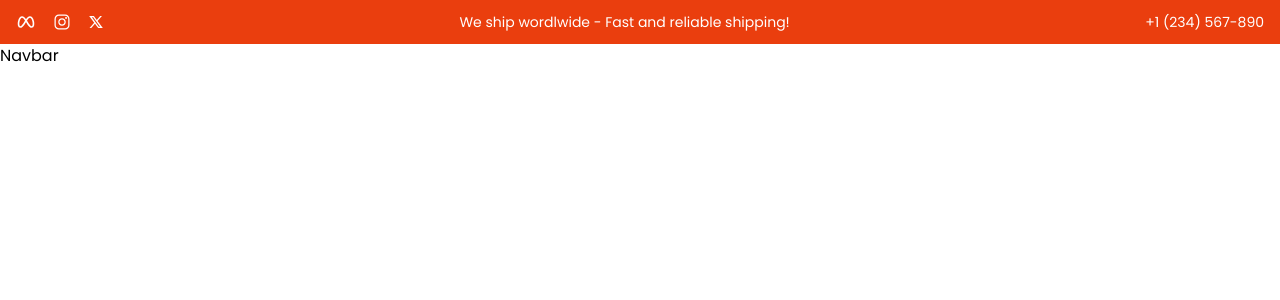
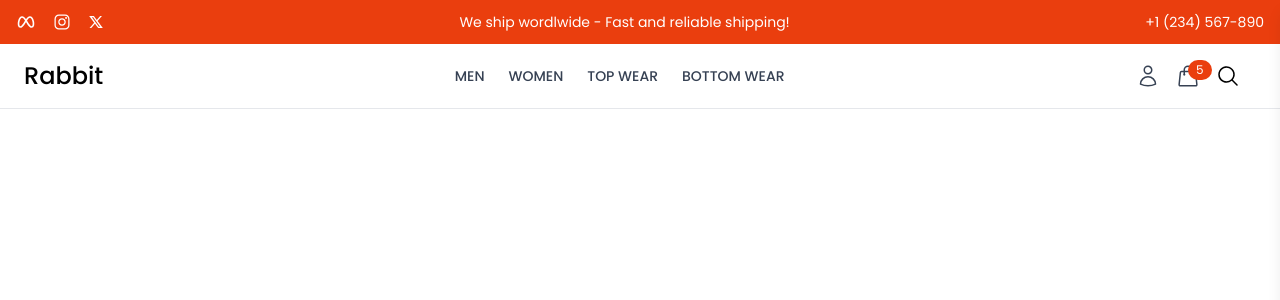
Before and after one commit to nidhii1401/E-Commerce-Website, a React (Vite) app in the folder FrontEnd/: page / in a window 1280 px wide. Shown: the top 300 px of the page. Built offline with nearby package versions, Linux system fonts and the light colour scheme.

Commit message:
"cart-content in progress"

```diff
--- /dev/null
+++ b/FrontEnd/src/components/Cart/CartContent.jsx
@@ -0,0 +1,63 @@
+import React, { useState } from "react";
+
+const CartContent = () => {
+
+  const cartProducts = [
+    {
+      productId: 1,
+      name: "T-shirt",
+      size: "M",
+      color: "Red",
+      quantity: 1,
+      price: 15,
+      image: "https://picsum.photos/200?random=1",
+    },
+    {
+      productId: 2,
+      name: "Jeans",
+      size: "M",
+      color: "Blue",
+      quantity: 1,
+      price: 45,
+      image: "https://picsum.photos/200?random=2",
+    },
+    {
+      productId: 2,
+      name: "Shirt",
+      size: "M",
+      color: "Blue",
+      quantity: 1,
+      price: 65,
+      image: "https://picsum.photos/200?random=3",
+    },
+  ];
+
+  return (
+    <div>
+      {cartProducts.map((product, index) => (
+        <div
+          key={index}
+          className="flex items-start justify-between py-4 border-b"
+        >
+            <div className="flex items-start">
+                <img src={product.image} alt={product.name}  className="w-40 h-40 object-cover mr-4 rounded "/>
+                <div>
+                    <h3> {product.name} </h3>
+                    <p className="text-sm text-gray-500">
+                        Size:{product.size} | Color: {product.color}
+                    </p>
+
+                    <div className="flex items-center gap-4 mt-2">
+                        <button className="border rounded px-1 py-1 text-xl font-medium border-gray-300">-</button>
+                        <span className="mx-4 ">{product.quantity}</span>
+                        <button className="border rounded px-1 py-1 text-xl font-medium border-gray-300">+</button>
+                    </div>
+                </div>
+            </div>
+        </div>
+      ))}
+    </div>
+  );
+};
+
+export default CartContent;
--- a/FrontEnd/src/components/Common/Header.jsx
+++ b/FrontEnd/src/components/Common/Header.jsx
@@ -4,16 +4,14 @@
 
 const Header = () => {
   return (
-    <>
+    <header className='border-b border-gray-200'>
     <Topbar/>
     <Navbar/>
     {/* Cart Drawer */}
 
 
 
-
-
-    </>
+    </header>
   )
 }
 
--- a/FrontEnd/src/components/Common/Navbar.jsx
+++ b/FrontEnd/src/components/Common/Navbar.jsx
@@ -1,9 +1,88 @@
-import React from 'react'
+import React from "react";
+import { Link } from "react-router-dom";
+import {
+  HiOutlineUser,
+  HiOutlineShoppingBag,
+  HiBars3BottomRight,
+} from "react-icons/hi2";
+import SearchBar from "./SearchBar";
+import CartDrawer from "../Layout/CartDrawer";
+import { useState } from "react";
 
 const Navbar = () => {
+  const [drawerOpen, setDrawerOpen] = useState(false);
+
+  const toggleCartDrawer = () => {
+    setDrawerOpen(!drawerOpen);
+  };
+
   return (
-    <div>Navbar</div>
-  )
-}
+    <>
+      <nav className="container mx-auto flex items-center justify-between py-4 px-6">
+        {/* Logo- left */}
+        <div>
+          <Link to="/" className="text-2xl font-medium">
+            Rabbit
+          </Link>
+        </div>
+        {/* Center navigation links */}
+        <div className="hidden md:flex space-x-6  ">
+          <Link
+            to="#"
+            className="text-gray-700 hover:text-black text-sm font-medium uppercase"
+          >
+            Men
+          </Link>
+          <Link
+            to="#"
+            className="text-gray-700 hover:text-black text-sm font-medium uppercase"
+          >
+            Women
+          </Link>
+          <Link
+            to="#"
+            className="text-gray-700 hover:text-black text-sm font-medium uppercase"
+          >
+            Top wear
+          </Link>
+          <Link
+            to="#"
+            className="text-gray-700 hover:text-black text-sm font-medium uppercase"
+          >
+            Bottom wear
+          </Link>
+        </div>
 
-export default Navbar
+        {/* Right icons */}
+        <div className="flex items-center space-x-4">
+          <Link to="/profile" className="hover:text-black">
+            <HiOutlineUser className="h-6 w-6 text-gray-700" />
+          </Link>
+
+          <button
+            onClick={toggleCartDrawer}
+            className="relative hover:text-black"
+          >
+            <HiOutlineShoppingBag className="h-6 w-6 text-gray-700" />
+            <span className="absolute -top-1 bg-[#ea3e0e] text-white text-xs rounded-full px-2 py-0.5">
+              {" "}
+              5{" "}
+            </span>
+          </button>
+
+          {/* Search ---- will complete it later*/}
+          <div className="overflow-hidden">
+            <SearchBar />
+          </div>
+
+          <button className="md:hidden">
+            <HiBars3BottomRight className="h-6 w-6 text-gray-700" />
+          </button>
+        </div>
+      </nav>
+      <CartDrawer drawerOpen={drawerOpen} toggleCartDrawer={toggleCartDrawer} />
+    </>
+  );
+};
+
+export default Navbar;
--- /dev/null
+++ b/FrontEnd/src/components/Common/SearchBar.jsx
@@ -0,0 +1,61 @@
+import React, { useState } from "react";
+import { HiMagnifyingGlass, HiMiniXMark } from "react-icons/hi2";
+
+const SearchBar = () => {
+  const [searchTerm, setSearchTerm] = useState("");
+  const [isOpen, setIsOpen] = useState(false);
+
+  const handleSearchToggle = () => {
+    setIsOpen(!isOpen);
+  };
+
+  const handleSearch = (e) =>{
+        e.preventDefault();
+        console.log(searchTerm);
+        setIsOpen(false);
+  }
+
+  return (
+    <div
+      className={`flex items-center justify-center w-full transition-all duration-300 ${
+        isOpen ? "absolute top-0 left-0 w-full bg-white h-25 z-50" : "w-auto"
+      }`}
+    >
+      {isOpen ? (
+        <form onSubmit={handleSearch} className="relative flex items-center justify-center w-full">
+          <div className="relative w-1/2">
+            <input
+              type="text"
+              placeholder="Search"
+              value={searchTerm}
+              onChange={(e) => setSearchTerm(e.target.value)}
+              className="bg-gray-100 px-4 py-2 pl-2 pr-12 rounded-full focus:outline-none w-full placeholder-gray-700"
+            />
+            {/* Search icon */}
+            <button
+              type="submit"
+              className="absolute right-2 top-1/2 transform -translate-y-1/2 text-gray-600 hover:text-gray-800"
+            >
+              <HiMagnifyingGlass className="h-6 w-6 text-gray-700" />
+            </button>
+          </div>
+
+          {/* Close icon */}
+          <button
+            type="button"
+            className=" absolute right-4 top-1/3 transform -traslate-y-1/2 text-gray-600 hover:text-gray-800"
+            onClick={handleSearchToggle}
+          >
+            <HiMiniXMark className="h-6 w-6" />
+          </button>
+        </form>
+      ) : (
+        <button onClick={handleSearchToggle}>
+          <HiMagnifyingGlass className="h-6 w-6" />
+        </button>
+      )}
+    </div>
+  );
+};
+
+export default SearchBar;
--- /dev/null
+++ b/FrontEnd/src/components/Layout/CartDrawer.jsx
@@ -0,0 +1,37 @@
+import React, { useState } from "react";
+import { IoMdClose } from "react-icons/io";
+import CartContent from "../Cart/CartContent";
+
+const CartDrawer = (props) => {
+  return (
+    <div
+      className={`fixed top-0 right-0 w-3/4 sm:w-1/2 md:w-1/4 h-full bg-white shadow-lg transform transition-transform duration-300 flex flex-col z-50 ${
+        props.drawerOpen ? "translate-x-0" : "translate-x-full"
+      } `}
+    >
+      {/* Close button */}
+      <div className="flex justify-end p-4">
+        <button onClick={props.toggleCartDrawer}>
+          <IoMdClose className="h-6 w-6 text-gray-600" />
+        </button>
+      </div>
+
+      {/* Cart content with scrollable area */}
+      <div className="flex-grow p-4 overflow-auto">
+        <h2 className="text-xl font-semibold mb-4">Your Cart</h2>
+        {/* Components for cart contents --- will get back to it later*/}
+        <CartContent/>
+      </div>
+
+      {/* Checkout button  fixed at the bottom*/}
+      <div className="p-4 bg-white sticky bottom-0">
+        <button className="w-full bg-black text-white py-3 rounded-lg font-semibold hover:bg-gray-800 transition">
+          Checkout
+        </button>
+        <p className="text-sm tracking-tighter text-gray-500 text-center">Shipping, taxes, and discount codes calculated at checkout</p>
+      </div>
+    </div>
+  );
+};
+
+export default CartDrawer;
```
